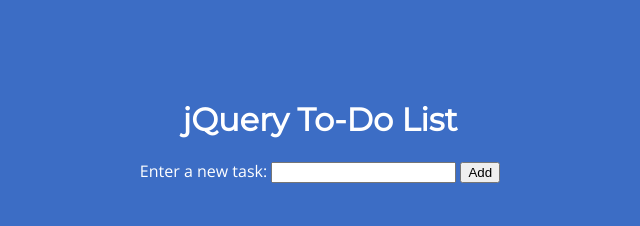
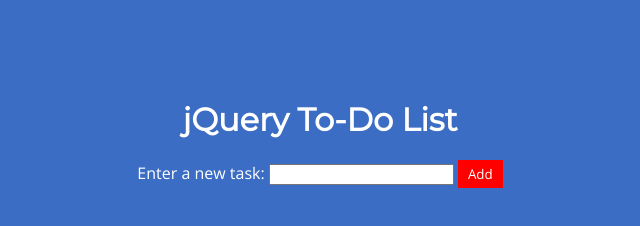
Before and after one commit to david-davidson/CodeFellows-jQuery-To-Do, a plain HTML site: page index.html in a window 1280 px wide. Shown: the whole page, without its empty margins (320-960 px from the left). Drawn offline with nearby package versions, Linux system fonts and the light colour scheme.

Commit message:
Styled the new input button

```diff
--- a/styles.css
+++ b/styles.css
@@ -14,8 +14,10 @@
     display: inline-block;
     cursor: move;
     text-align: left;
-    max-width: 300px;
+    width: 300px;
+    max-width: 100%;
 }
+
 li {
     color: lightgray;
 }
@@ -24,3 +26,12 @@
     font-size: 130%;
     color: white;
 }
+
+input[type='submit'] {
+    background-color: red;
+    border: 0;
+    color: white;
+    padding: 5px 10px;
+    font-family: 'Open Sans';
+    cursor: pointer;
+}
```
